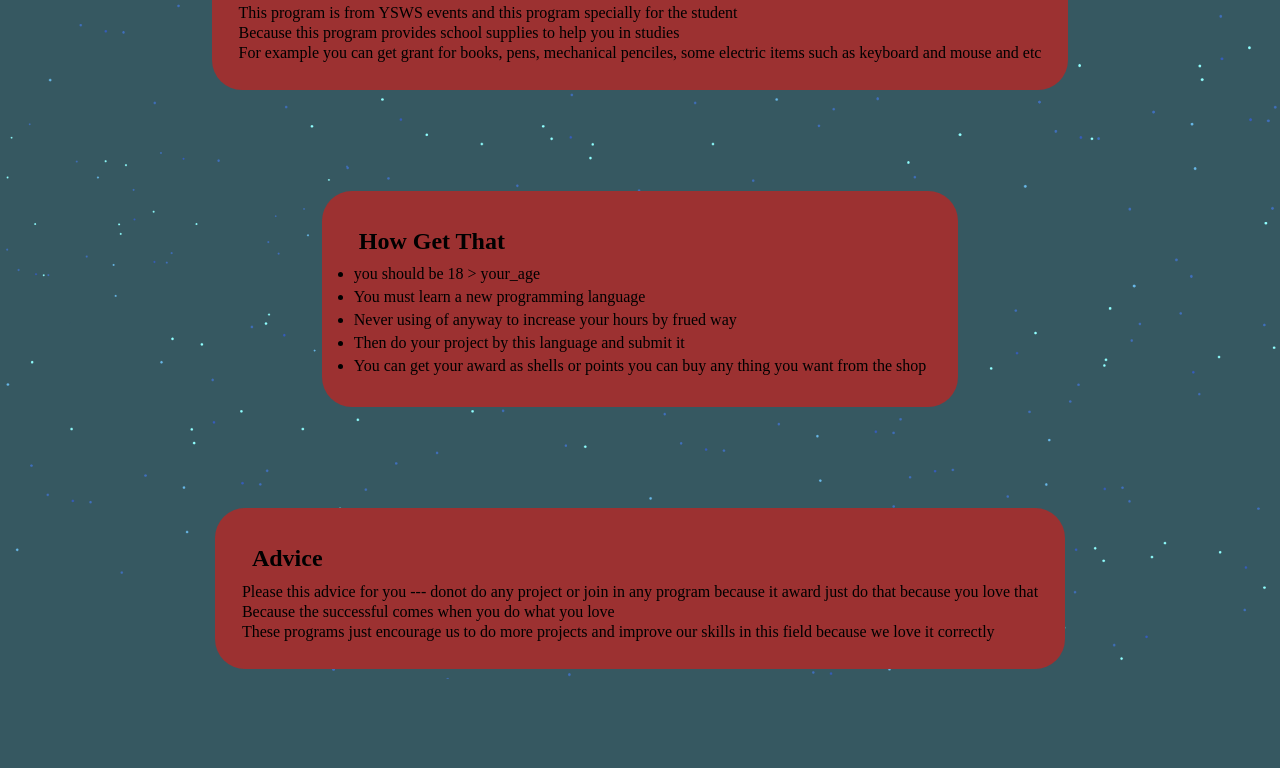
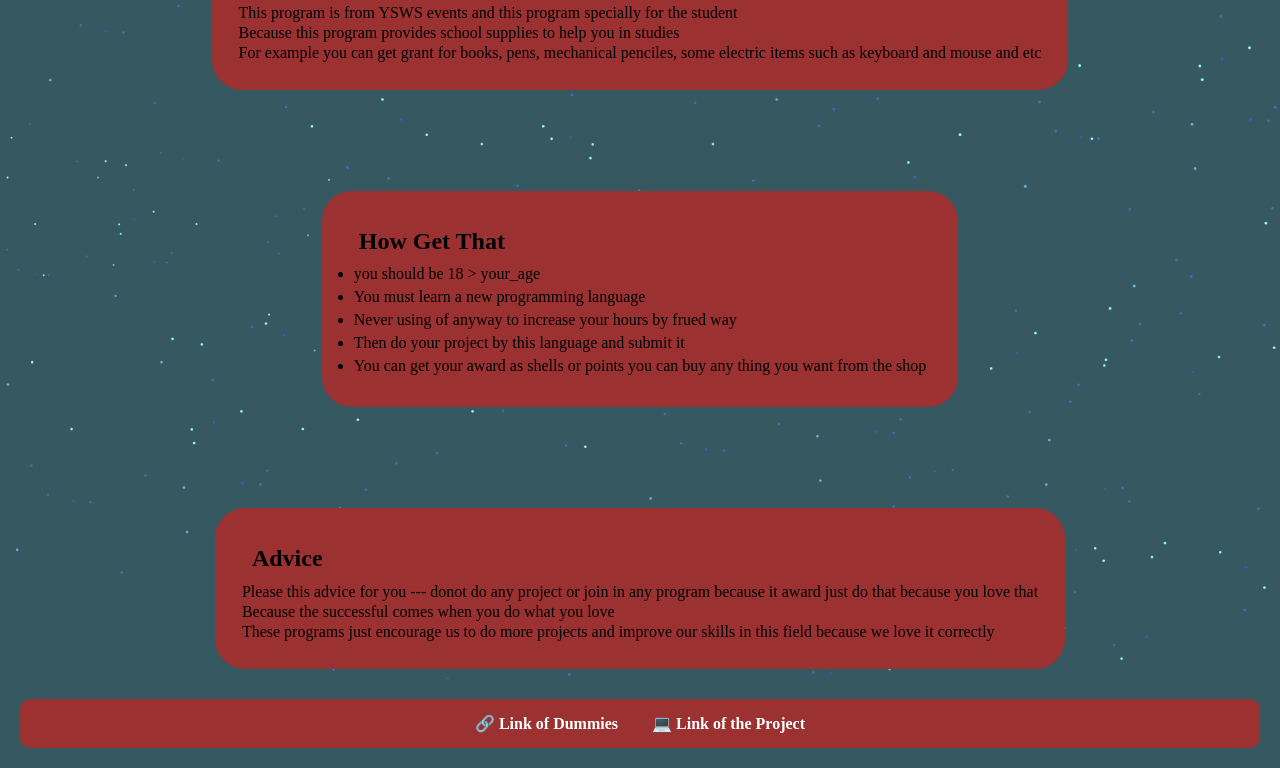
Before and after one commit to SalemElbermawy/Dummies, a plain HTML site: page page_2.html in a window 1280 px wide. Shown: the part 91-859 px from the top of the page. Before the commit the page ends 800 px from the top, so only its background shows below. Drawn offline with Linux system fonts and the light colour scheme; a script that the page names is missing.

Commit message:
Updated div design in Streamlit UI

```diff
--- a/page_2.html
+++ b/page_2.html
@@ -68,6 +68,27 @@
 
     </div>
 
+
+        <div style="
+    background: rgb(156, 49, 49);
+    padding: 15px;
+    border-radius: 10px;
+    text-align: center;
+    margin: 20px;
+">
+    <a href="https://dummies.hackclub.com/"
+       style="color: white; text-decoration: none; margin: 0 15px; font-weight: bold;">
+       🔗 Link of Dummies
+    </a>
+
+    <a href="https://github.com/SalemElbermawy/Dummies"
+       style="color: white; text-decoration: none; margin: 0 15px; font-weight: bold;">
+       💻 Link of the Project
+    </a>
+</div>
+
+    </div>
+
     <script src="page_2j.js"></script>
 </body>
 </html>
```
